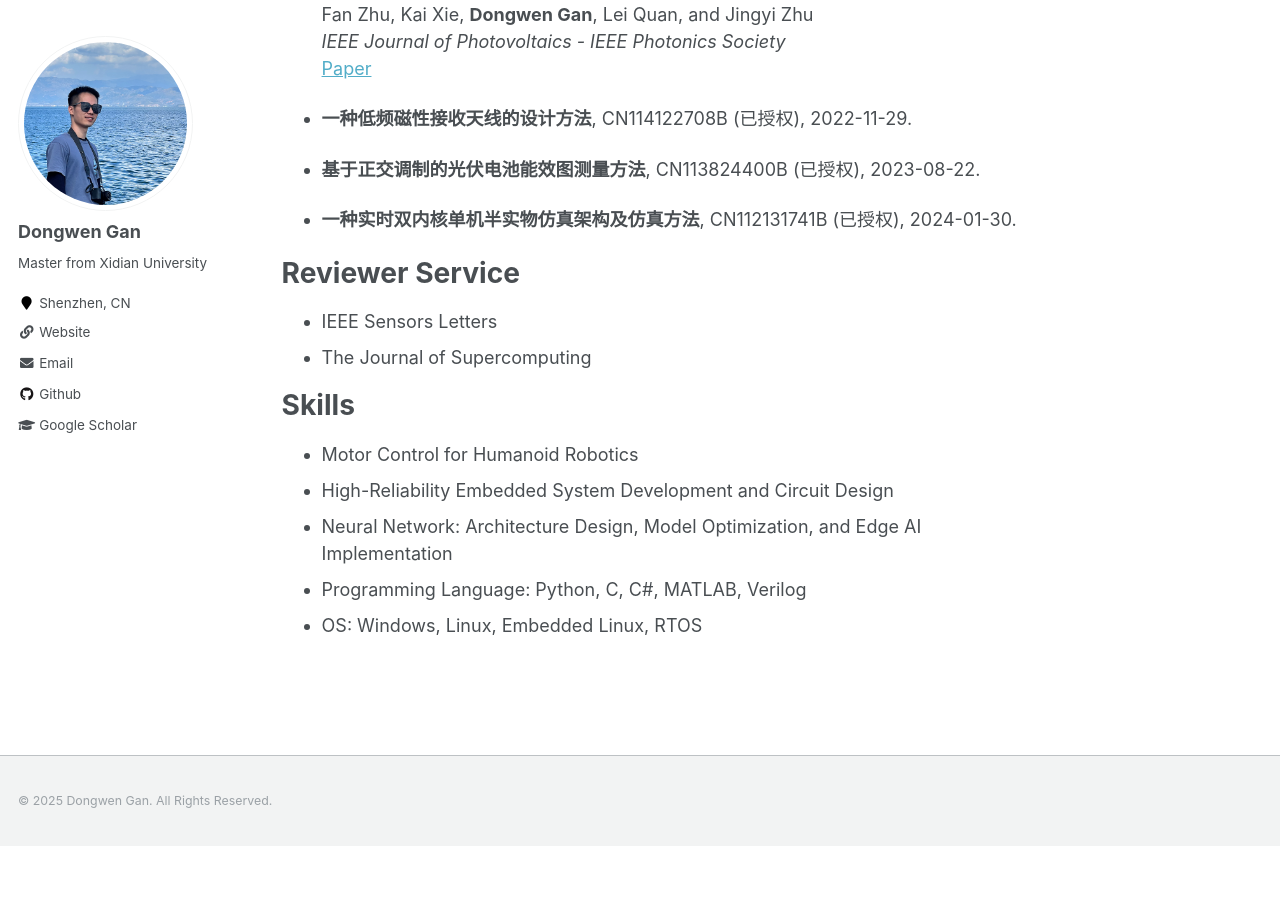
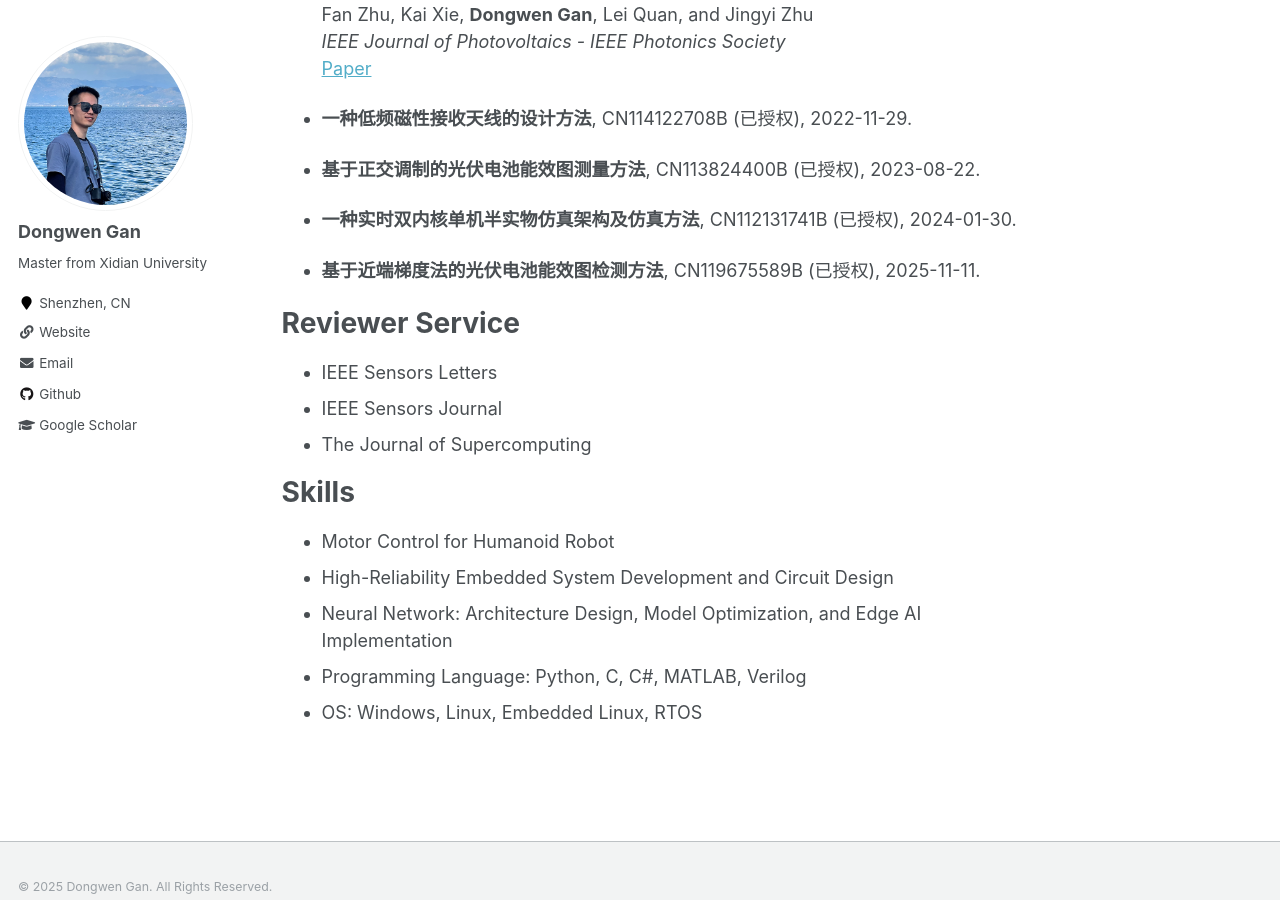
Before and after one commit to dwgan/page, a Jekyll site: the page built from _pages/about.md, in a window 1280 px wide and 900 px high, scrolled down 1528 px. Built offline with Jekyll 4.4.1, drawn with Linux system fonts in a browser that asks for light colours; before the commit the page ends 2374 px from its top, so only the background shows below that.

Commit message:
Update about.md

```diff
--- a/_pages/about.md
+++ b/_pages/about.md
@@ -75,14 +75,17 @@ Submitted to [Solar Energy | Journal | ScienceDirect.com by Elsevier](https://ww
 
 * **一种实时双内核单机半实物仿真架构及仿真方法**, CN112131741B (已授权), 2024-01-30.
 
+* **基于近端梯度法的光伏电池能效图检测方法**, CN119675589B (已授权), 2025-11-11.
+
 # Reviewer Service
 
 * IEEE Sensors Letters
+* IEEE Sensors Journal
 * The Journal of Supercomputing
 
 # Skills
 
-* Motor Control for Humanoid Robotics
+* Motor Control for Humanoid Robot
 * High-Reliability Embedded System Development and Circuit Design
 * Neural Network: Architecture Design, Model Optimization, and Edge AI Implementation
 * Programming Language: Python, C, C#, MATLAB, Verilog
```
